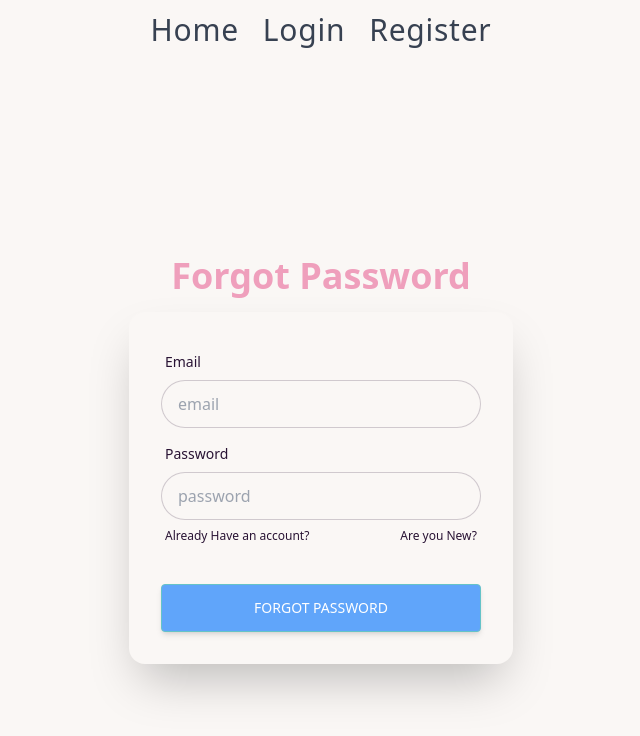
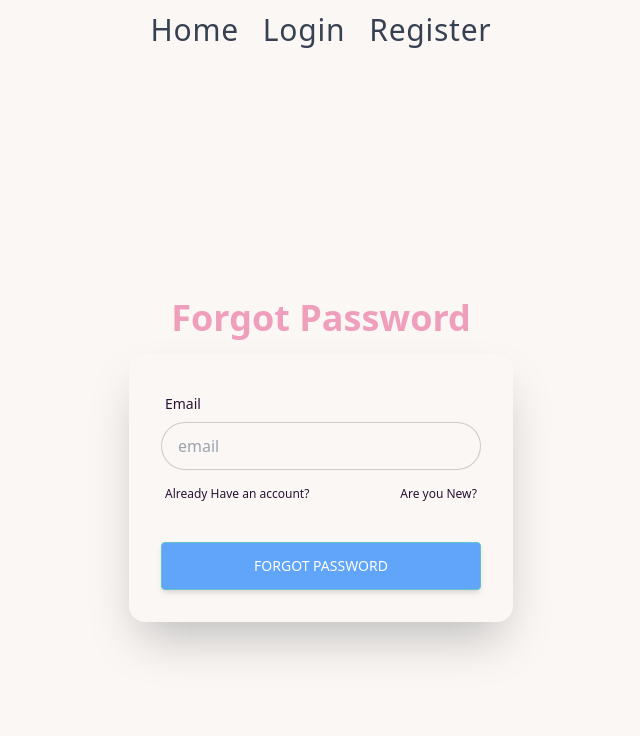
Before and after one commit to Ujjal-ENG/AllSimpleReactProjects, a React (Vite) app in the folder auth-firebase-context-daisyui/: page /forgot-password in a window 1280 px wide. Shown: the top 736 px of the page, without its empty margins (319-959 px from the left). Built offline with nearby package versions, Linux system fonts and the light colour scheme.

Commit message:
solved the silly mistaked

```diff
--- a/auth-firebase-context-daisyui/src/components/pages/ForgotPassword.jsx
+++ b/auth-firebase-context-daisyui/src/components/pages/ForgotPassword.jsx
@@ -13,13 +13,9 @@ function ForgotPassword() {
                         <label className="label">
                             <span className="label-text">Email</span>
                         </label>
-                        <input type="text" placeholder="email" className="input input-bordered" />
+                        <input type="email" id="email" placeholder="email" className="input input-bordered" />
                     </div>
                     <div className="form-control">
-                        <label className="label">
-                            <span className="label-text">Password</span>
-                        </label>
-                        <input type="text" placeholder="password" className="input input-bordered" />
                         <label className="label flex items-center justify-between">
                             <Link to="/login" className="label-text-alt link link-hover">
                                 Already Have an account?
--- a/auth-firebase-context-daisyui/src/components/pages/Login.jsx
+++ b/auth-firebase-context-daisyui/src/components/pages/Login.jsx
@@ -17,13 +17,13 @@ function Login() {
                             <label className="label">
                                 <span className="label-text">Email</span>
                             </label>
-                            <input type="text" placeholder="email" className="input input-bordered" />
+                            <input type="email" placeholder="email" id="email" className="input input-bordered" />
                         </div>
                         <div className="form-control">
                             <label className="label">
                                 <span className="label-text">Password</span>
                             </label>
-                            <input type="text" placeholder="password" className="input input-bordered" />
+                            <input type="password" placeholder="password" id="password" className="input input-bordered" />
                             <label className="label flex justify-between items-center">
                                 <Link to="/forgot-password" className="label-text-alt link link-hover">
                                     Forgot password?
--- a/auth-firebase-context-daisyui/src/components/pages/Register.jsx
+++ b/auth-firebase-context-daisyui/src/components/pages/Register.jsx
@@ -12,15 +12,21 @@ function Register() {
                     <div className="card-body">
                         <div className="form-control">
                             <label className="label">
+                                <span className="label-text">UserName</span>
+                            </label>
+                            <input type="text" placeholder="name" id="name" className="input input-bordered" />
+                        </div>
+                        <div className="form-control">
+                            <label className="label">
                                 <span className="label-text">Email</span>
                             </label>
-                            <input type="text" placeholder="email" className="input input-bordered" />
+                            <input type="email" placeholder="email" id="email" className="input input-bordered" />
                         </div>
                         <div className="form-control">
                             <label className="label">
                                 <span className="label-text">Password</span>
                             </label>
-                            <input type="text" placeholder="password" className="input input-bordered" />
+                            <input type="password" placeholder="password" id="password" className="input input-bordered" />
                             <label className="label flex items-center justify-between">
                                 <Link to="/login" className="label-text-alt link link-hover">
                                     Already Have an account?
```
